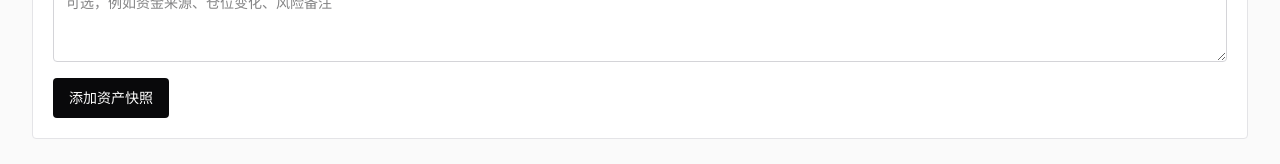
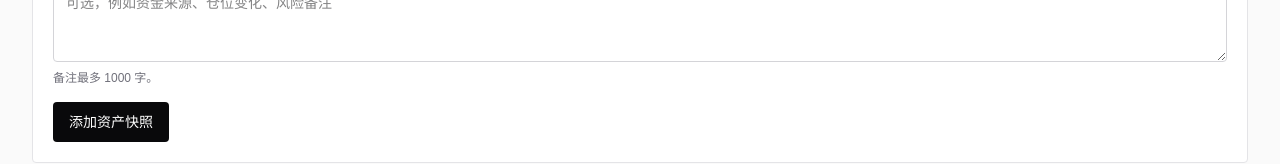
Before and after one commit to Bokun666/digital-coin, a Next.js app: page /assets in a window 1280 px wide. Shown: the part 449-613 px from the top of the page. Built offline with nearby package versions, Linux system fonts and the light colour scheme; no server answers; the database is empty.

Commit message:
AssetSnapshot 资产快照手动录入模块 fix

```diff
--- a/app/assets/page.tsx
+++ b/app/assets/page.tsx
@@ -158,6 +158,9 @@ export default async function AssetsPage({ searchParams }: AssetsPageProps) {
                 placeholder="可选，例如资金来源、仓位变化、风险备注"
                 className="rounded border border-zinc-300 px-3 py-2 text-zinc-950 outline-none focus:border-zinc-900"
               />
+              <span className="text-xs font-normal text-zinc-500">
+                备注最多 1000 字。
+              </span>
             </label>
 
             <div>
--- a/app/page.tsx
+++ b/app/page.tsx
@@ -67,6 +67,7 @@ export default async function Home() {
     positionSizingCount,
     tradeRecordCount,
     reviewCount,
+    assetSnapshotCount,
     recentTradePlans,
     recentTradeRecords,
     recentReviews,
@@ -90,6 +91,7 @@ export default async function Home() {
     prisma.positionSizing.count(),
     prisma.tradeRecord.count(),
     prisma.review.count(),
+    prisma.assetSnapshot.count(),
     prisma.tradePlan.findMany({
       orderBy: { createdAt: "desc" },
       take: 5,
@@ -119,6 +121,7 @@ export default async function Home() {
     { label: "仓位计算数量", value: positionSizingCount },
     { label: "交易记录数量", value: tradeRecordCount },
     { label: "复盘数量", value: reviewCount },
+    { label: "资产快照数量", value: assetSnapshotCount },
   ];
 
   return (
```
